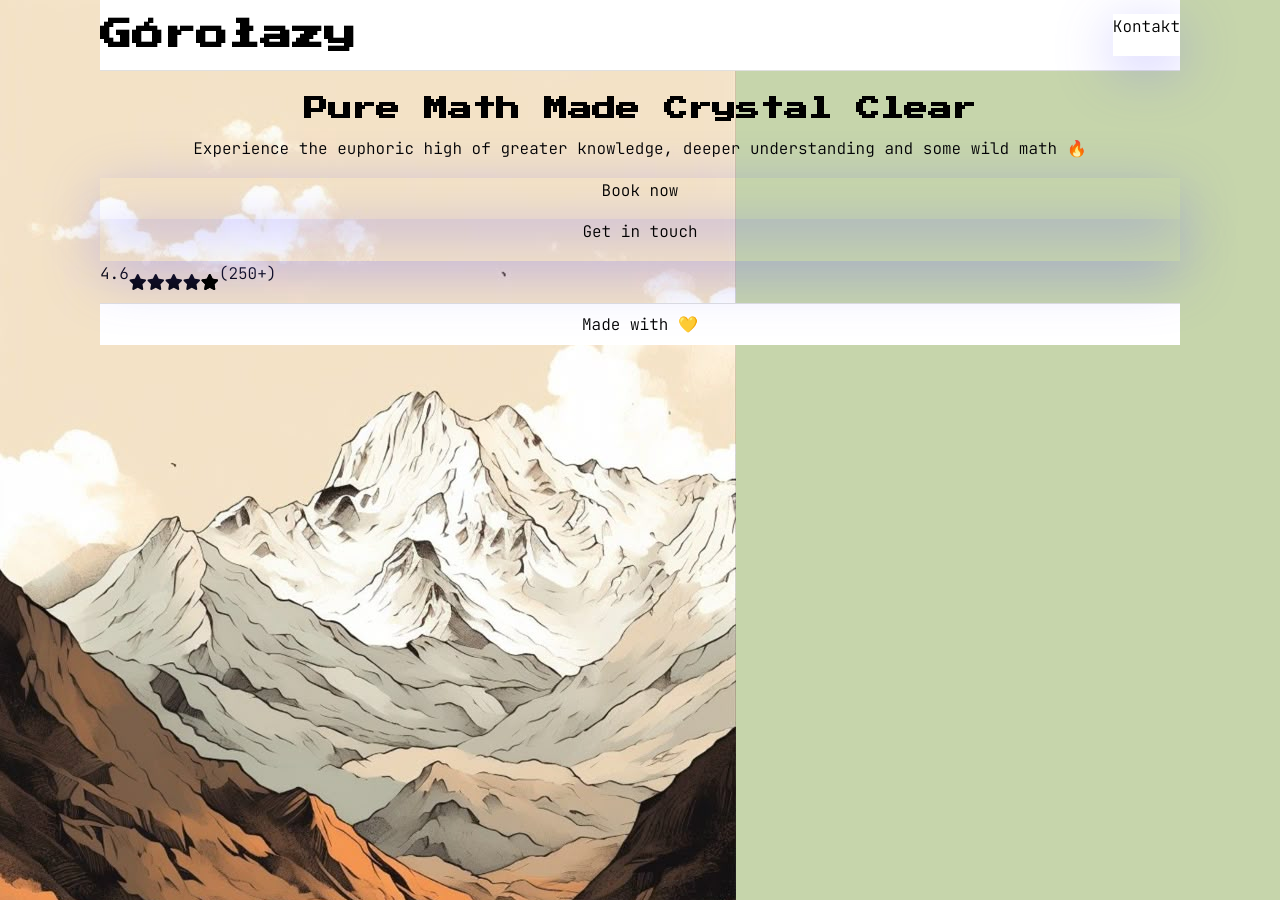
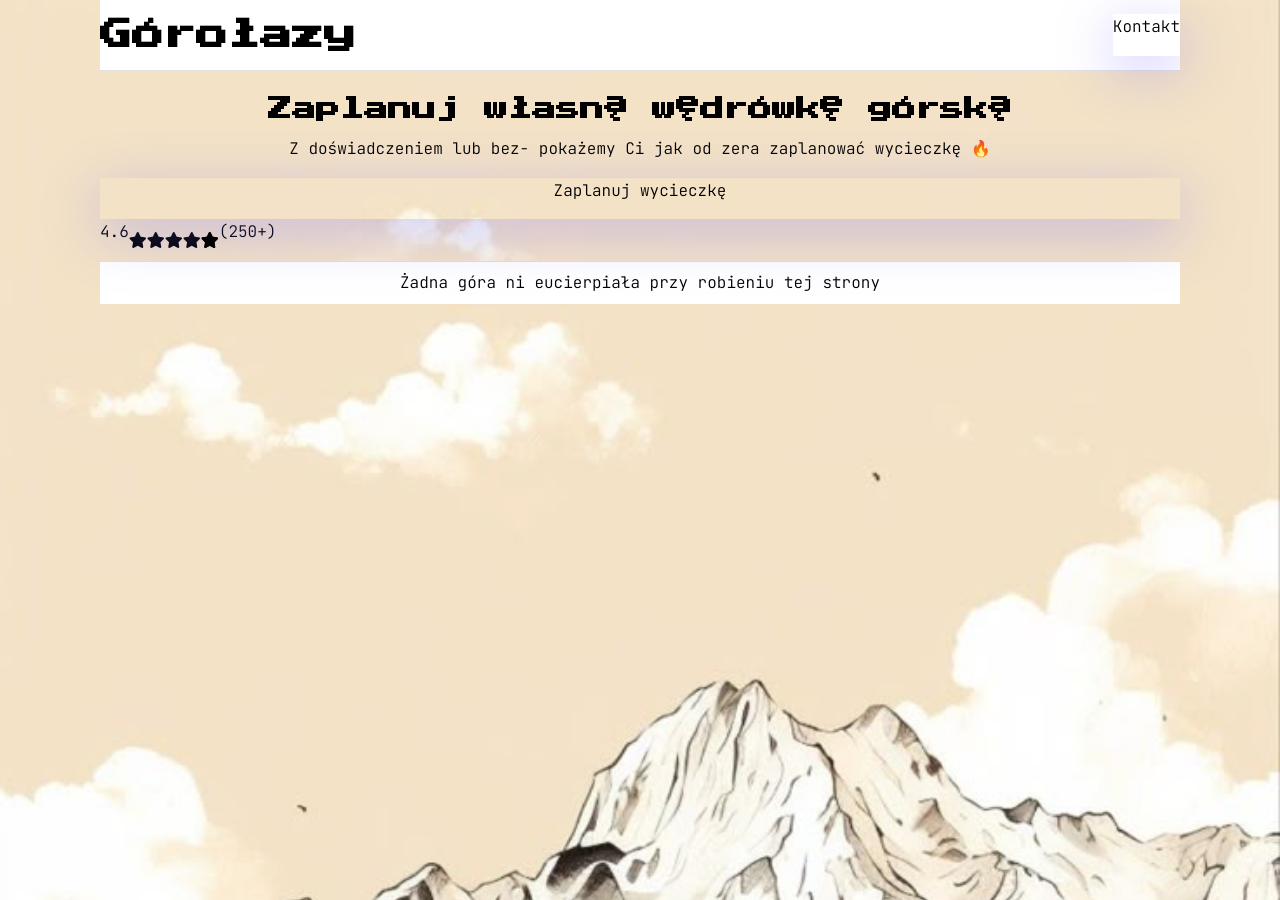
Before and after one commit to kama-pa-go/KGprojects, a Jekyll site: the page home.html, which Jekyll copies as it is, in a window 1280 px wide. Built offline with Jekyll 4.4.1, drawn with Linux system fonts in a browser that asks for light colours.

Commit message:
Update home.html

```diff
--- a/home.html
+++ b/home.html
@@ -17,7 +17,9 @@
     body {
       background-image: url("assets/images/gory_tlo.jpg");
       background-repeat: no-repeat;
-      background-size: auto;
+      background-size: cover;
+      background-position: top center;
+      overflow: hidden;
     }
     .bgGrid {
       background-size: 40px 40px;
@@ -79,17 +81,12 @@
   </header>
   <main id="app" class=" flex flex-col flex-1">
     <section class="flex flex-col max-w-[1000px] w-full mx-auto p-8 gap-8 md:gap-14 py-10 sm:py-14 md:py-20">
-      <h2 class="font-bold text-2xl sm:text-4xl md:text-5xl lg:text-6xl  text-center">Pure Math Made Crystal Clear</h2>
-      <p class="mx-auto max-w-[800px] w-full text-center text-base sm:text-lg md:text-xl">Experience the euphoric high
-        of greater knowledge, deeper understanding and some wild math 🔥 </p>
+      <h2 class="font-bold text-2xl sm:text-4xl md:text-5xl lg:text-6xl  text-center">Zaplanuj własną wędrówkę górską</h2>
+      <p class="mx-auto max-w-[800px] w-full text-center text-base sm:text-lg md:text-xl">Z doświadczeniem lub bez- pokażemy Ci jak od zera zaplanować wycieczkę 🔥 </p>
       <div class="grid grid grid-cols-1 sm:grid-cols-2 gap-4 sm:gap-8 sm:w-fit sm:mx-auto py-4">
         <button
           class=" px-6 lightShadow py-3 sm:px-10 sm:py-4  cursor-pointer   rounded-full bg-white blueShadow font-medium ">
-          <p class=" text-base sm:text-lg md:text-xl">Book now</p>
-        </button>
-        <button
-          class=" px-6 lightShadow py-3 sm:px-10 sm:py-4 bg-[#3929ff] cursor-pointer rounded-full blueShadow font-medium ">
-          <p class="text-white text-base sm:text-lg md:text-xl">Get in touch</p>
+          <p class=" text-base sm:text-lg md:text-xl">Zaplanuj wycieczkę</p>
         </button>
       </div>
       <div class="flex items-center gap-4 mx-auto text-base sm:text-lg">
@@ -112,7 +109,7 @@
   </section>
   </main>
   <footer class="flex items-center justify-center py-10">
-    <p>Made with 💛</p>
+    <p>Żadna góra ni eucierpiała przy robieniu tej strony</p>
   </footer>
 </body>
 
```
